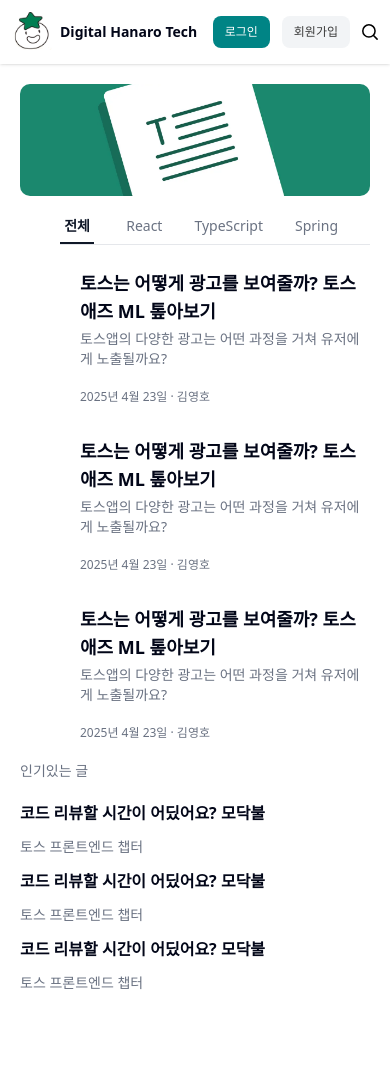
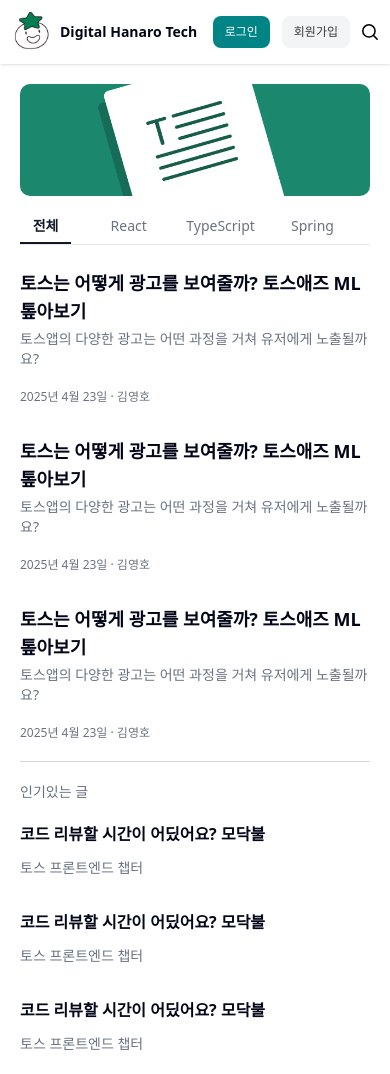
Before and after one commit to dbstj0403/Blog, a Next.js app: page / in a window 390 px wide. Before the commit the page ends 1013 px from the top, so only its background shows below. Built offline with nearby package versions, Linux system fonts and the light colour scheme; no server answers; a web font is replaced by a local one.

Commit message:
style: 반응형 적용

```diff
--- a/components/BestPosts.tsx
+++ b/components/BestPosts.tsx
@@ -1,18 +1,24 @@
 const BestPosts = () => {
   return (
     <>
-      <div className='flex flex-col mt-5 sm:mt-0 sm:px-5 w-full sm:border-l-[1px] sm:border-gray-300 sm:min-h-screen sm:mx-5'>
-        <p className='text-sm text-gray-500 mb-5'>인기있는 글</p>
+      <div className='flex flex-col mt-5 sm:mt-0 sm:px-5 w-full sm:border-l-[1px] sm:border-gray-300 sm:min-h-screen sm:mx-5 sm:border-t-0 border-t-[1px] border-gray-300'>
+        <p className='text-sm text-gray-500 mb-5 mt-5 sm:mt-0'>인기있는 글</p>
 
-        <div className='flex flex-col gap-3'>
-          <p className='text-medium font-semibold'>코드 리뷰할 시간이 어딨어요? 모닥불</p>
-          <p className='text-sm text-gray-500'>토스 프론트엔드 챕터</p>
+        <div className='flex flex-col gap-8'>
+          <div className='flex flex-col gap-3'>
+            <p className='text-medium font-semibold'>코드 리뷰할 시간이 어딨어요? 모닥불</p>
+            <p className='text-sm text-gray-500'>토스 프론트엔드 챕터</p>
+          </div>
 
-          <p className='text-medium font-semibold'>코드 리뷰할 시간이 어딨어요? 모닥불</p>
-          <p className='text-sm text-gray-500'>토스 프론트엔드 챕터</p>
+          <div className='flex flex-col gap-3'>
+            <p className='text-medium font-semibold'>코드 리뷰할 시간이 어딨어요? 모닥불</p>
+            <p className='text-sm text-gray-500'>토스 프론트엔드 챕터</p>
+          </div>
 
-          <p className='text-medium font-semibold'>코드 리뷰할 시간이 어딨어요? 모닥불</p>
-          <p className='text-sm text-gray-500'>토스 프론트엔드 챕터</p>
+          <div className='flex flex-col gap-3'>
+            <p className='text-medium font-semibold'>코드 리뷰할 시간이 어딨어요? 모닥불</p>
+            <p className='text-sm text-gray-500'>토스 프론트엔드 챕터</p>
+          </div>
         </div>
       </div>
     </>
--- a/components/Posts.tsx
+++ b/components/Posts.tsx
@@ -32,7 +32,7 @@
   return (
     <Tabs
       defaultValue='all'
-      className='w-full pl-10'
+      className='w-full sm:pl-10'
       onValueChange={(value) => setSelectedTab(value)}
     >
       <TabsList>
@@ -44,7 +44,7 @@
             }}
             value={cat.value}
           >
-            {cat.label}
+            <p className='cursor-pointer'>{cat.label}</p>
           </TabsTrigger>
         ))}
 
@@ -58,8 +58,8 @@
       </TabsList>
 
       {CATEGORY_LIST.map((cat) => (
-        <TabsContent key={cat.value} value={cat.value} className='pt-6 pl-5'>
-          <div className='space-y-8'>
+        <TabsContent key={cat.value} value={cat.value} className='pt-6 sm:pl-5'>
+          <div className='space-y-8 cursor-pointer'>
             <Post />
             <Post />
             <Post />
```
Also changed, not shown: app/admin/page.tsx (added), 1 other file (tests, documents, lock files or other folders).
